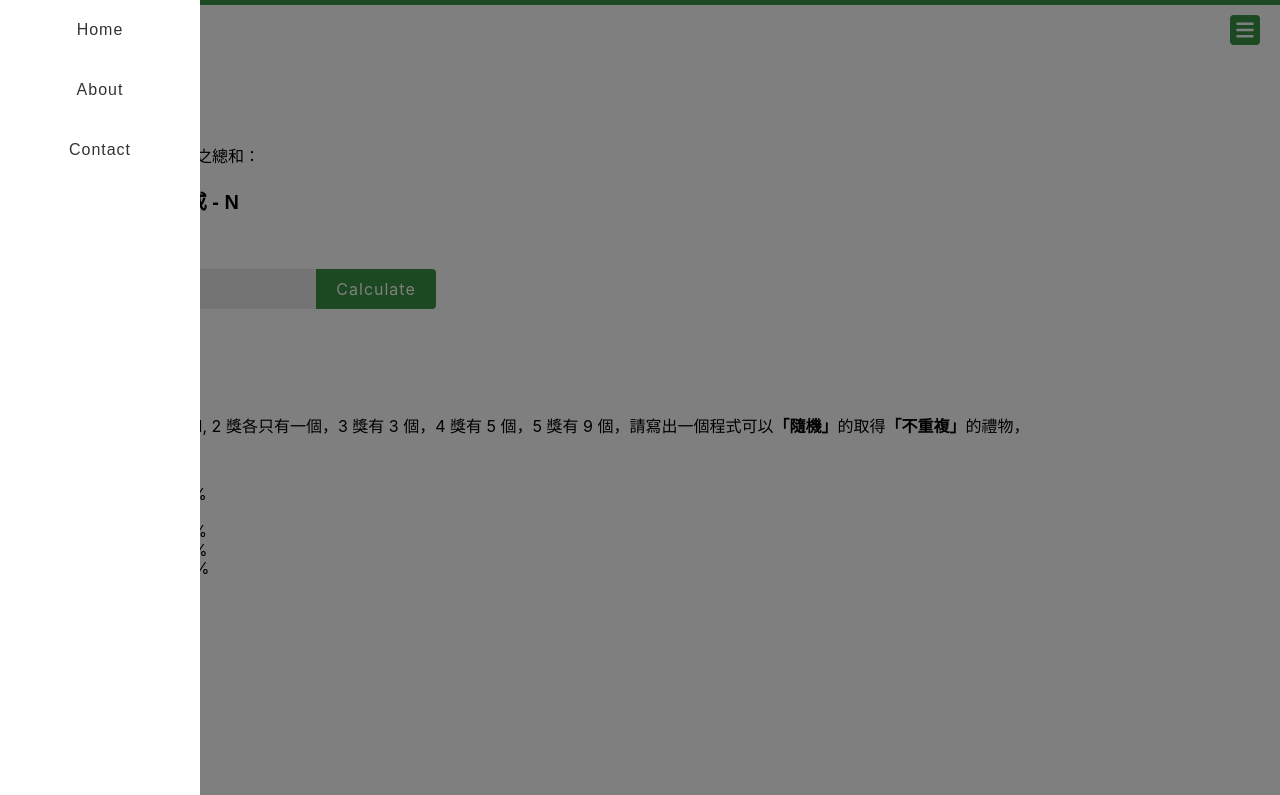
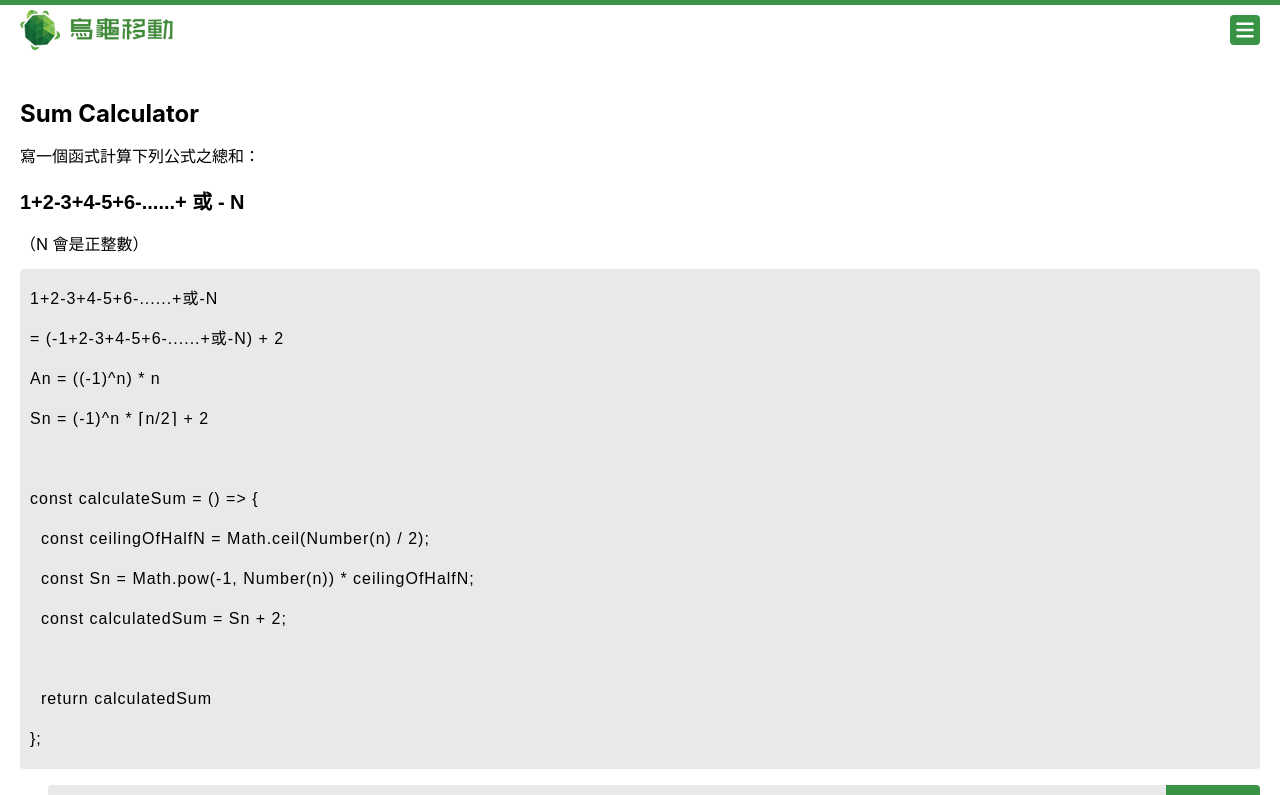
Before and after one commit to YuanShuoHsu/turtleMobile, a React (Create React App) app: page / in a window 1280 px wide. Shown: the top 795 px of the page. Built offline with nearby package versions, Linux system fonts and the light colour scheme.

Commit message:
SumCalculator component completed

```diff
--- a/src/components/SumCalculator/index.module.scss
+++ b/src/components/SumCalculator/index.module.scss
@@ -10,12 +10,24 @@
   }
 
   &__formula {
-    font: normal bold 20px / normal sans-serif;
+    font: normal normal bold 20px / normal sans-serif;
   }
 
   &__note {
   }
 
+  &__code {
+    padding: 10px;
+    background-color: #e9e9e9;
+    border-radius: 4px;
+    overflow: auto hidden;
+
+    &-text {
+      color: #000;
+      font: normal normal normal medium / 40px sans-serif;
+      letter-spacing: 1px;
+    }
+  }
   &__input-group {
     display: flex;
     align-items: center;
@@ -27,10 +39,12 @@
     &-inner {
       display: flex;
       align-items: center;
+      flex: 1;
 
       .sum-calculator__input {
         box-sizing: border-box;
         padding: 0 10px;
+        width: 100%;
         height: 40px;
         background: #e9e9e9;
         border-top-left-radius: 4px;
@@ -41,7 +55,7 @@
       }
       .sum-calculator__button {
         padding: 0 10px;
-        width: 120px;
+        width: 100px;
         height: 40px;
         background: #389344;
         border-top-right-radius: 4px;
@@ -49,12 +63,9 @@
         border: none;
         color: #fff;
         letter-spacing: 1px;
+        white-space: nowrap;
         cursor: pointer;
         transition: 0.2s;
-
-        &:disabled {
-          background: coral;
-        }
 
         &:hover {
           opacity: 0.8;
--- a/src/components/SumCalculator/index.tsx
+++ b/src/components/SumCalculator/index.tsx
@@ -4,8 +4,19 @@ import styles from "./index.module.scss";
 export default function SumCalculator() {
   const [n, setN] = useState<string>("");
   const [sum, setSum] = useState<number | null>(null);
-  const [isLoading, setIsLoading] = useState<boolean>(false);
-  const [errorMessage, setErrorMessage] = useState<string>("");
+
+  const answer = `1+2-3+4-5+6-......+或-N
+= (-1+2-3+4-5+6-......+或-N) + 2
+An = ((-1)^n) * n
+Sn = (-1)^n * ⌈n/2⌉ + 2
+
+const calculateSum = () => {
+  const ceilingOfHalfN = Math.ceil(Number(n) / 2);
+  const Sn = Math.pow(-1, Number(n)) * ceilingOfHalfN;
+  const calculatedSum = Sn + 2;
+
+  return calculatedSum
+};`;
 
   const handleInputChange = (event: ChangeEvent<HTMLInputElement>) => {
     const inputValue = event.target.value;
@@ -15,21 +26,12 @@ export default function SumCalculator() {
     }
   };
 
-  //     if (elapsedTime > MAX_RUNNING_TIME) {
-  //       throw new Error("程式運行時間超過 3 秒");
+  const calculateSum = () => {
+    const ceilingOfHalfN = Math.ceil(Number(n) / 2);
+    const Sn = Math.pow(-1, Number(n)) * ceilingOfHalfN;
+    const calculatedSum = Sn + 2;
 
-  //   const MAX_RUNNING_TIME = 3000;
-
-  const calculateSum = () => {
-    let currentSum = 0;
-    let sign = 1;
-
-    for (let i = 1; i <= Number(n); i++) {
-      currentSum += sign * i;
-      sign *= -1;
-    }
-
-    return currentSum;
+    return calculatedSum;
   };
 
   const handleSubmit = async (event: FormEvent<HTMLFormElement>) => {
@@ -39,24 +41,8 @@ export default function SumCalculator() {
       return;
     }
 
-    setIsLoading(true);
-    setSum(null);
-
-    try {
-      setIsLoading(false);
-      setSum(calculateSum());
-    } catch (error: any) {
-      setIsLoading(false);
-      alert(error.message);
-    }
+    setSum(calculateSum());
   };
-
-  // const result = await Promise.race([
-  // calculateSum(),
-  // new Promise((_, reject) =>
-  // setTimeout(() => reject(new Error("Timeout")), 3000)
-  // ),
-  // ]);
 
   return (
     <form onSubmit={handleSubmit} className={styles["sum-calculator"]}>
@@ -65,10 +51,12 @@ export default function SumCalculator() {
         寫一個函式計算下列公式之總和：
       </p>
       <p className={styles["sum-calculator__formula"]}>
-        1+2-3+4-5+6-.....+ 或 - N
+        1+2-3+4-5+6-......+ 或 - N
       </p>
       <p className={styles["sum-calculator__note"]}>（N 會是正整數）</p>
-
+      <pre className={styles["sum-calculator__code"]}>
+        <code className={styles["sum-calculator__code-text"]}>{answer}</code>
+      </pre>
       <div className={styles["sum-calculator__input-group"]}>
         <label className={styles["sum-calculator__label"]} htmlFor="N-input">
           N：
@@ -82,16 +70,14 @@ export default function SumCalculator() {
             placeholder="請輸入正整數"
             onChange={handleInputChange}
           />
-          <button
-            className={styles["sum-calculator__button"]}
-            // onClick={handleCalculate}
-            disabled={isLoading}
-          >
-            {isLoading ? "Loading..." : "Calculate"}
+          <button className={styles["sum-calculator__button"]} type="submit">
+            {"計算"}
           </button>
         </div>
       </div>
-      {sum && <p className={styles["sum-calculator__result"]}>總和: {sum}</p>}
+      {sum !== null && (
+        <p className={styles["sum-calculator__result"]}>總和：{sum}</p>
+      )}
     </form>
   );
 }
--- a/src/pages/Home/index.tsx
+++ b/src/pages/Home/index.tsx
@@ -1,20 +1,20 @@
 import styles from "./index.module.scss";
 import Header from "../../Header";
-import Sidebar from "../../components/Sidebar";
+// import Sidebar from "../../components/Sidebar";
 import SumCalculator from "../../components/SumCalculator";
 import Lottery from "../../components/Lottery";
 
-const menuItems = [
-  { title: "Home", path: "/" },
-  { title: "About", path: "/about" },
-  { title: "Contact", path: "/contact" },
-];
+// const menuItems = [
+//   { title: "Home", path: "/" },
+//   { title: "About", path: "/about" },
+//   { title: "Contact", path: "/contact" },
+// ];
 
 export default function Home() {
   return (
     <div className={styles["home"]}>
       <Header />
-      <Sidebar menuItems={menuItems} />
+      {/* <Sidebar menuItems={menuItems} /> */}
       <SumCalculator />
       <Lottery />
     </div>
```
